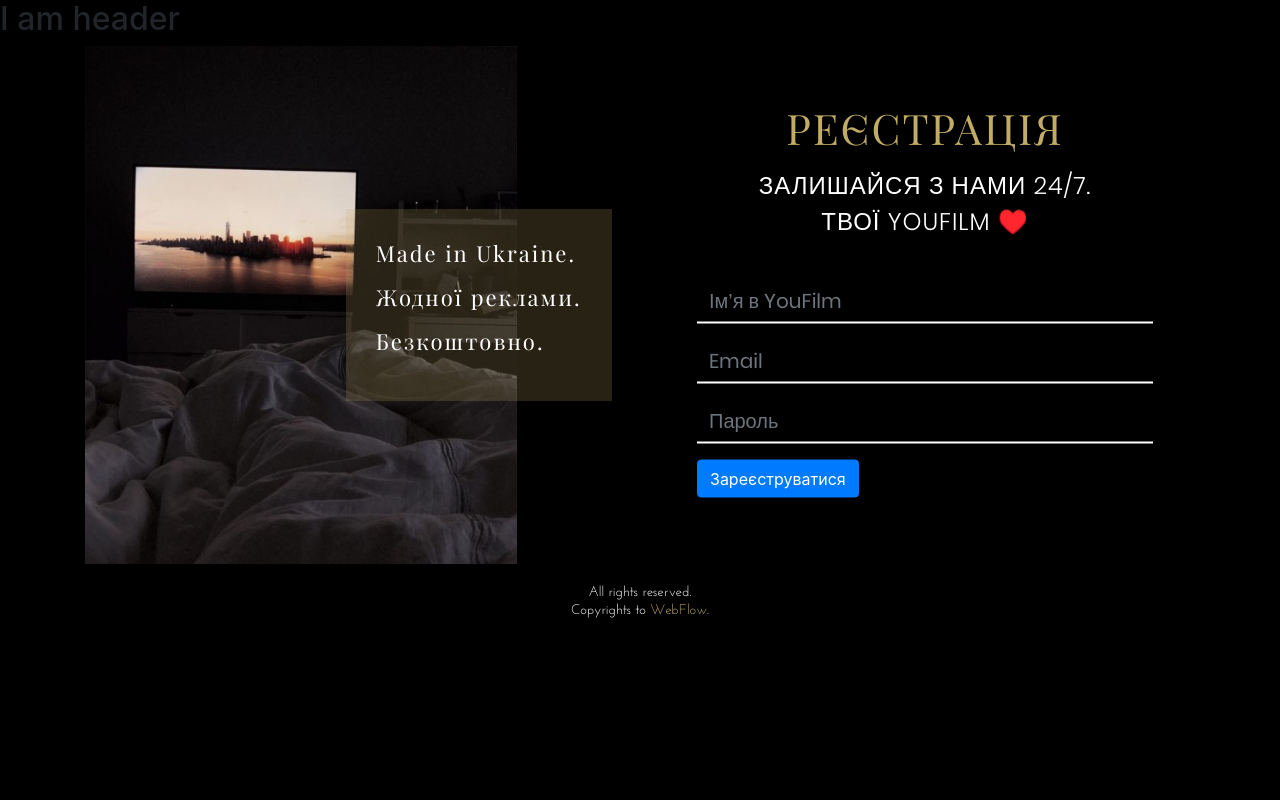
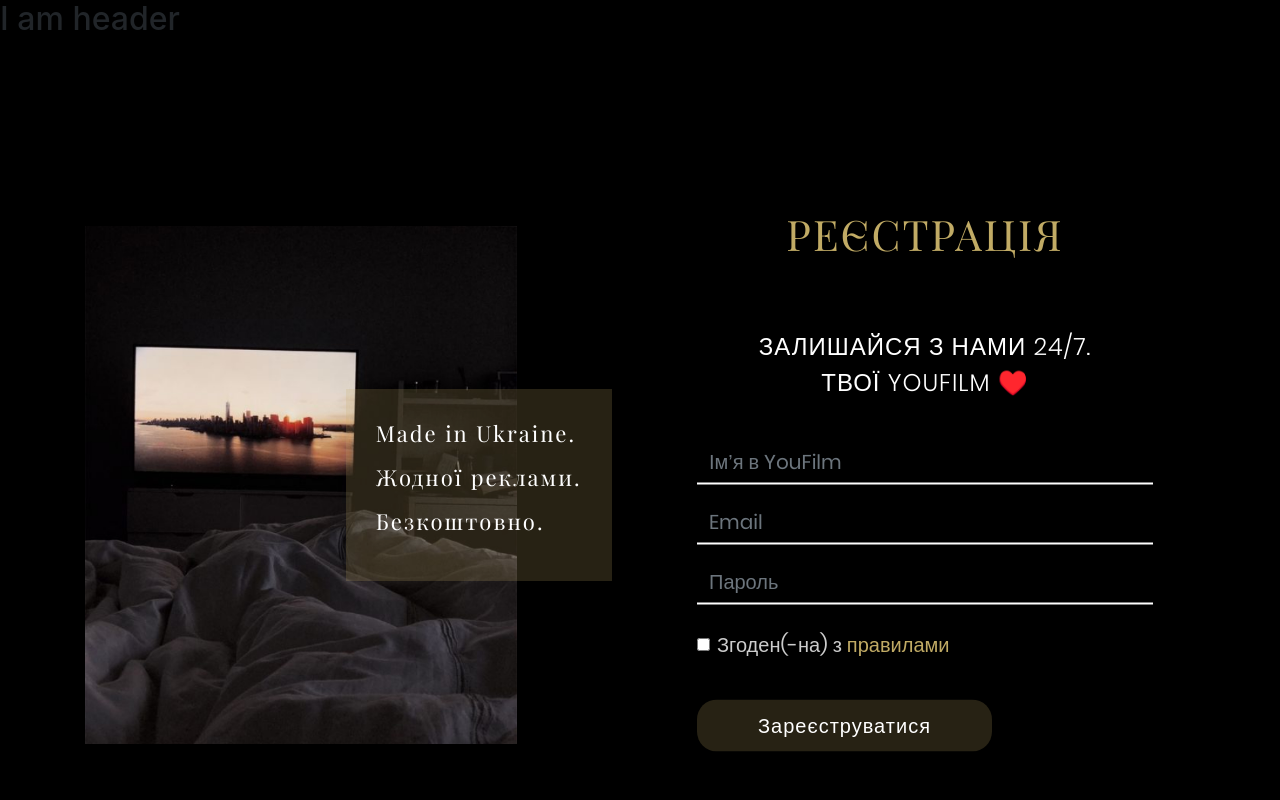
Before and after one commit to WebFIow/you-film, a Vue app: page /register in a window 1280 px wide. Shown: the top 800 px of the page. Built offline with nearby package versions, Linux system fonts and the light colour scheme; no server answers.

Commit message:
fixed scss for colors & register markup

```diff
--- a/src/assets/styles/_home.scss
+++ b/src/assets/styles/_home.scss
@@ -1,4 +1,6 @@
 $gold: #C1AB65;
+$grey: #CCCCCC;
+$transparent-grey: rgba(193, 171, 101, 0.2);
 
 * {
     padding: 0;
@@ -90,13 +92,14 @@ p.pText{
 
 // REGISTER //
 #register {
-    .hText {
+    padding:180px 0px;
+    &.hText {
         margin-bottom: 25px;
     }
-    .img-fluid {
-        max-width: 80%;
-    }
-;
+}
+
+.imgAbout {
+    max-width: 80%!important;
 }
 
 h4.hSubText {
@@ -127,16 +130,42 @@ form.regForm {
         border-left: none;
         border-right: none;
         border-radius: 0;
+        color: $grey!important;
         //border:none !important;
+        &:focus {
+            box-shadow: none;
+            border-bottom: 2px solid $gold;
+        }
     }
-    input:focus {
-        box-shadow: none;
+    label.form-check-label {
+        font-family: Poppins, sans-serif;
+        font-size: 20px;
+        font-style: normal;
+        font-weight: 400;
+        line-height: 30px;
+        letter-spacing: 0em;
+        color: $grey;
+    }
+    .form-check {
+        margin-top: 25px;
+        margin-bottom: 40px;
     }
 }
 
+.aLink {
+    color: $gold;
+    &:hover {
+        color: $gold;
+    }
+}
+
+//.aLink:hover {
+//    color: $gold;
+//}
+
 .rect {
     position: absolute;
-    background: rgba(193, 171, 101, 0.2);
+    background: $transparent-grey;
     padding: 30px 30px;
     top: 50%;
     right: 5%;
@@ -162,3 +191,24 @@ form.regForm {
     left: 50%;
     transform: translate(-50%, -50%);
 }
+
+#checkRules {
+    margin-top: 0;
+    position: absolute;
+    top: 50%;
+    transform: translateY(-50%);
+}
+
+button.btn-gold {
+    font-family: Poppins, sans-serif;
+    font-size: 20px;
+    font-style: normal;
+    font-weight: 300;
+    line-height: 30px;
+    letter-spacing: 1px;
+    text-align: center;
+    background-color: $transparent-grey;
+    color: white;
+    padding: 10px 60px;
+    border-radius: 20px;
+}
--- a/src/views/Register.vue
+++ b/src/views/Register.vue
@@ -29,7 +29,11 @@
     <!--                <label for="exampleInputPassword1">Password</label>-->
                     <input type="password" class="form-control" id="password" placeholder="Пароль">
                   </div>
-                  <button type="submit" class="btn btn-primary">Зареєструватися</button>
+                    <div class="form-group form-check">
+                        <input type="checkbox" class="form-check-input" id="checkRules">
+                        <label class="form-check-label" for="checkRules">Згоден(-на) з <a class="aLink" href="#">правилами</a></label>
+                    </div>
+                  <button type="submit" class="btn btn-gold">Зареєструватися</button>
                 </form>
               </div>
             </div>
```
